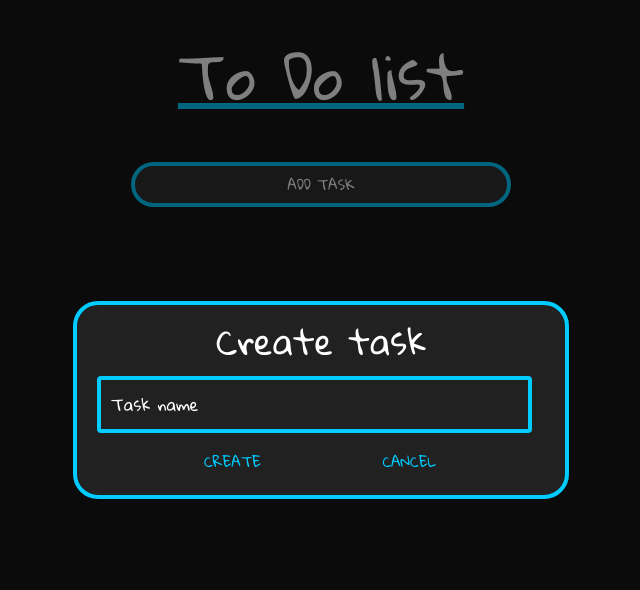
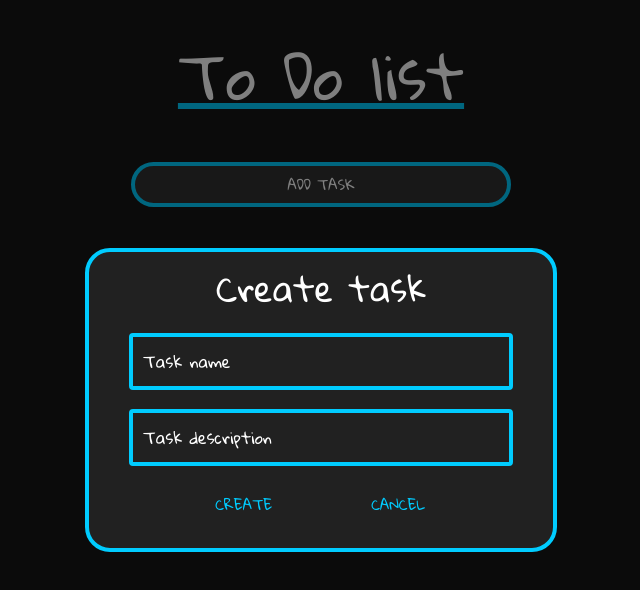
Before and after one commit to Kzarama/To_Do_list, a React (Create React App) app: page / in a window 1280 px wide. Both pictures are taken after a click on the button "ADD TASK". Shown: the top 590 px of the page, without its empty margins (319-959 px from the left). Built offline with nearby package versions, Linux system fonts and the light colour scheme.

Commit message:
description of task added

```diff
--- a/src/Interface/ITask.tsx
+++ b/src/Interface/ITask.tsx
@@ -1,5 +1,6 @@
 interface ITask {
   taskName: string;
+  taskDescription: string;
   taskDone: boolean;
 }
 
--- a/src/pages/App.tsx
+++ b/src/pages/App.tsx
@@ -100,6 +100,14 @@ const useStyles = makeStyles({
     textDecoration: "line-through",
     textDecorationColor: "red",
   },
+  primary_text_class: {
+    fontSize: "18px",
+    color: "white",
+  },
+  secondary_text_class: {
+    fontSize: "12px",
+    color: "#a6a6a6",
+  },
   icon_class: {
     color: "#00ccff",
     fontSize: "30px",
@@ -115,22 +123,21 @@ const useStyles = makeStyles({
     border: "4px solid #00ccff",
     borderRadius: "25px",
     position: "absolute",
-    width: "35%",
-    padding: "15px 20px 15px 20px",
+    width: "30%",
+    padding: "15px 40px 15px 40px",
   },
   modal_title_class: {
     textAlign: "center",
     margin: "0px auto 15px auto",
   },
   modal_input_class: {
-    width: "97%",
-    margin: "auto",
+    width: "100%",
+    margin: "10px auto",
   },
   modal_button_class: {
     color: "#00ccff",
     width: "35%",
-    margin: "auto 10px auto 10px",
-    marginTop: "10px",
+    margin: "10px 10px 10px 10px",
     "&:hover": {
       color: "white",
       backgroundColor: "#00ccff",
@@ -153,8 +160,10 @@ function App(): JSX.Element {
   const [openModalCreate, setOpenModalCreate] = useState<boolean>(false);
   const [openModalUpdate, setOpenModalUpdate] = useState<boolean>(false);
 
-  const [inputTask, setInputTask] = useState<string>("");
-  const [updateTask, setUpdateTask] = useState<ITask>();
+  const [inputTaskName, setInputTaskName] = useState<string>("");
+  const [inputTaskDescription, setInputTaskDescription] = useState<string>("");
+  const [updateTaskName, setUpdateTaskName] = useState<string>();
+  const [updateTaskDescription, setUpdateTaskDescription] = useState<string>();
   const [idSelected, setIdSelected] = useState<number>(-1);
 
   const [tasks, setTasks] = useState<ITask[]>([]);
@@ -162,10 +171,15 @@ function App(): JSX.Element {
   const handleSubmit = (): void => {
     const newTask: ITask[] = [
       ...tasks,
-      { taskName: inputTask, taskDone: false },
+      {
+        taskName: inputTaskName,
+        taskDescription: inputTaskDescription,
+        taskDone: false,
+      },
     ];
     setTasks(newTask);
-    setInputTask("");
+    setInputTaskName("");
+    setInputTaskDescription("");
     setOpenModalCreate(false);
   };
 
@@ -181,21 +195,22 @@ function App(): JSX.Element {
     setTasks(newTasks);
   };
 
-  const setUpdateTaskMethod = (name: string): void => {
-    setUpdateTask({ taskName: name, taskDone: tasks[idSelected].taskDone });
-  };
-
   const handleUpdate = (): void => {
     const newTask: ITask[] = [...tasks];
-    newTask[idSelected] = updateTask || newTask[idSelected];
+    newTask[idSelected].taskName =
+      updateTaskName || newTask[idSelected].taskName;
+    newTask[idSelected].taskDescription =
+      updateTaskDescription || newTask[idSelected].taskDescription;
     setTasks(newTask);
-    setInputTask("");
+    setInputTaskName("");
+    setInputTaskDescription("");
     setOpenModalUpdate(false);
   };
 
   const handleOpenUpdateModal = (i: number) => {
     setOpenModalUpdate(true);
-    setUpdateTask(tasks[i]);
+    setUpdateTaskName(tasks[i].taskName);
+    setUpdateTaskDescription(tasks[i].taskDescription);
     setIdSelected(i);
   };
 
@@ -226,11 +241,24 @@ function App(): JSX.Element {
               Create task
             </Typography>
             <CssTextField
-              value={inputTask}
+              value={inputTaskName}
               label="Task name"
               className={classes.modal_input_class}
               variant="outlined"
-              onChange={(e) => setInputTask(e.target.value)}
+              onChange={(e) => setInputTaskName(e.target.value)}
+              InputLabelProps={{
+                className: classes.textfield_label_class,
+              }}
+              InputProps={{
+                className: classes.textfield_text_class,
+              }}
+            />
+            <CssTextField
+              value={inputTaskDescription}
+              label="Task description"
+              className={classes.modal_input_class}
+              variant="outlined"
+              onChange={(e) => setInputTaskDescription(e.target.value)}
               InputLabelProps={{
                 className: classes.textfield_label_class,
               }}
@@ -255,6 +283,7 @@ function App(): JSX.Element {
           </Box>
         </Fade>
       </Modal>
+
       <List className={classes.list_class}>
         {tasks.map((task: ITask, i: number) => {
           return (
@@ -265,7 +294,16 @@ function App(): JSX.Element {
             >
               <ListItemText
                 className={tasks[i].taskDone ? classes.task_done_class : ""}
-                primary={task.taskName}
+                primary={
+                  <Typography className={classes.primary_text_class}>
+                    {task.taskName}
+                  </Typography>
+                }
+                secondary={
+                  <Typography className={classes.secondary_text_class}>
+                    {task.taskDescription}
+                  </Typography>
+                }
               />
               <ListItemSecondaryAction>
                 <IconButton onClick={() => toggleDone(i)}>
@@ -279,6 +317,7 @@ function App(): JSX.Element {
           );
         })}
       </List>
+
       <Modal
         className={classes.modal_class}
         open={openModalUpdate}
@@ -295,11 +334,24 @@ function App(): JSX.Element {
               Edit the task
             </Typography>
             <CssTextField
-              value={updateTask?.taskName}
+              value={updateTaskName}
               label="Task name"
               className={classes.modal_input_class}
               variant="outlined"
-              onChange={(e) => setUpdateTaskMethod(e.target.value)}
+              onChange={(e) => setUpdateTaskName(e.target.value)}
+              InputLabelProps={{
+                className: classes.textfield_label_class,
+              }}
+              InputProps={{
+                className: classes.textfield_text_class,
+              }}
+            />
+            <CssTextField
+              value={updateTaskDescription}
+              label="Task name"
+              className={classes.modal_input_class}
+              variant="outlined"
+              onChange={(e) => setUpdateTaskDescription(e.target.value)}
               InputLabelProps={{
                 className: classes.textfield_label_class,
               }}
```
